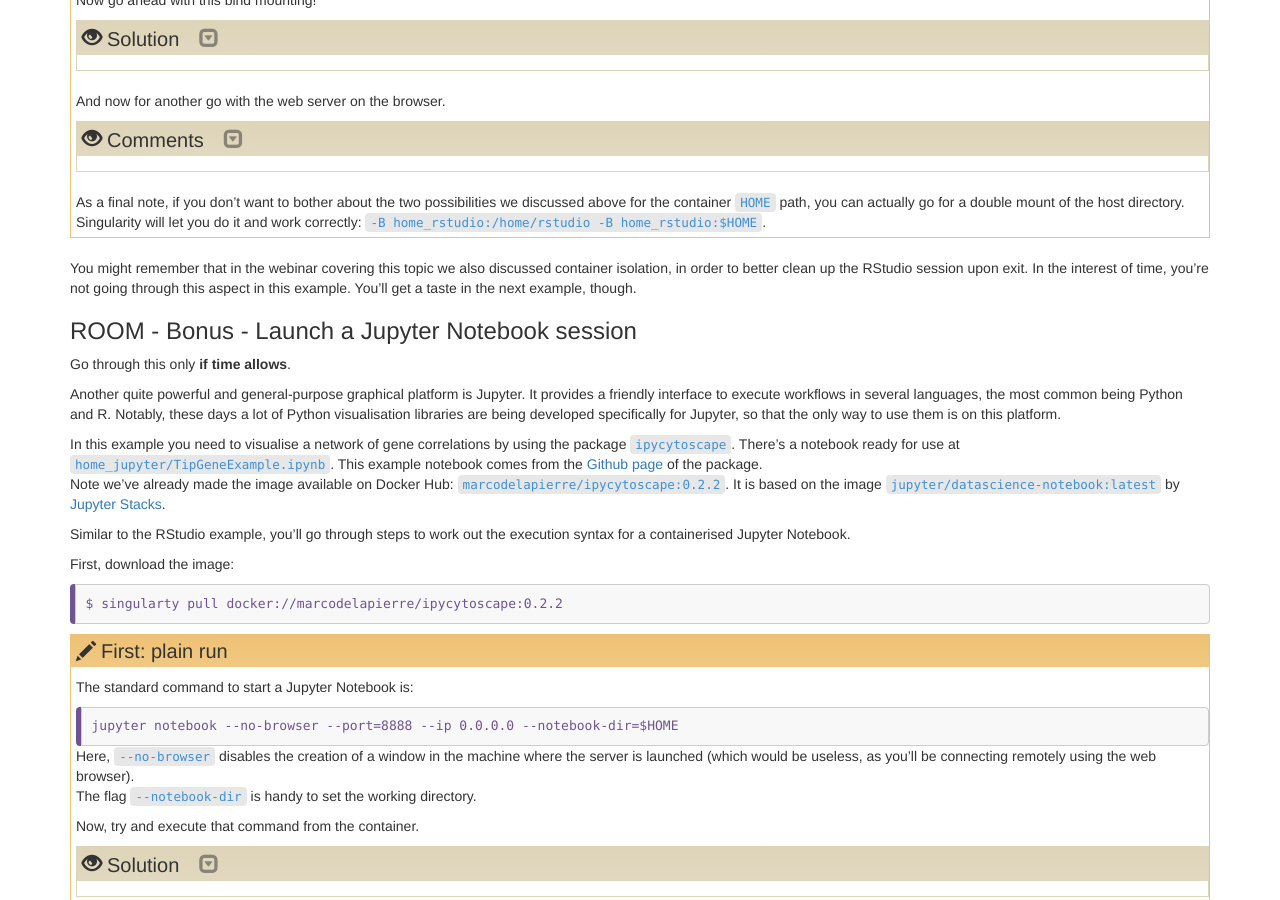
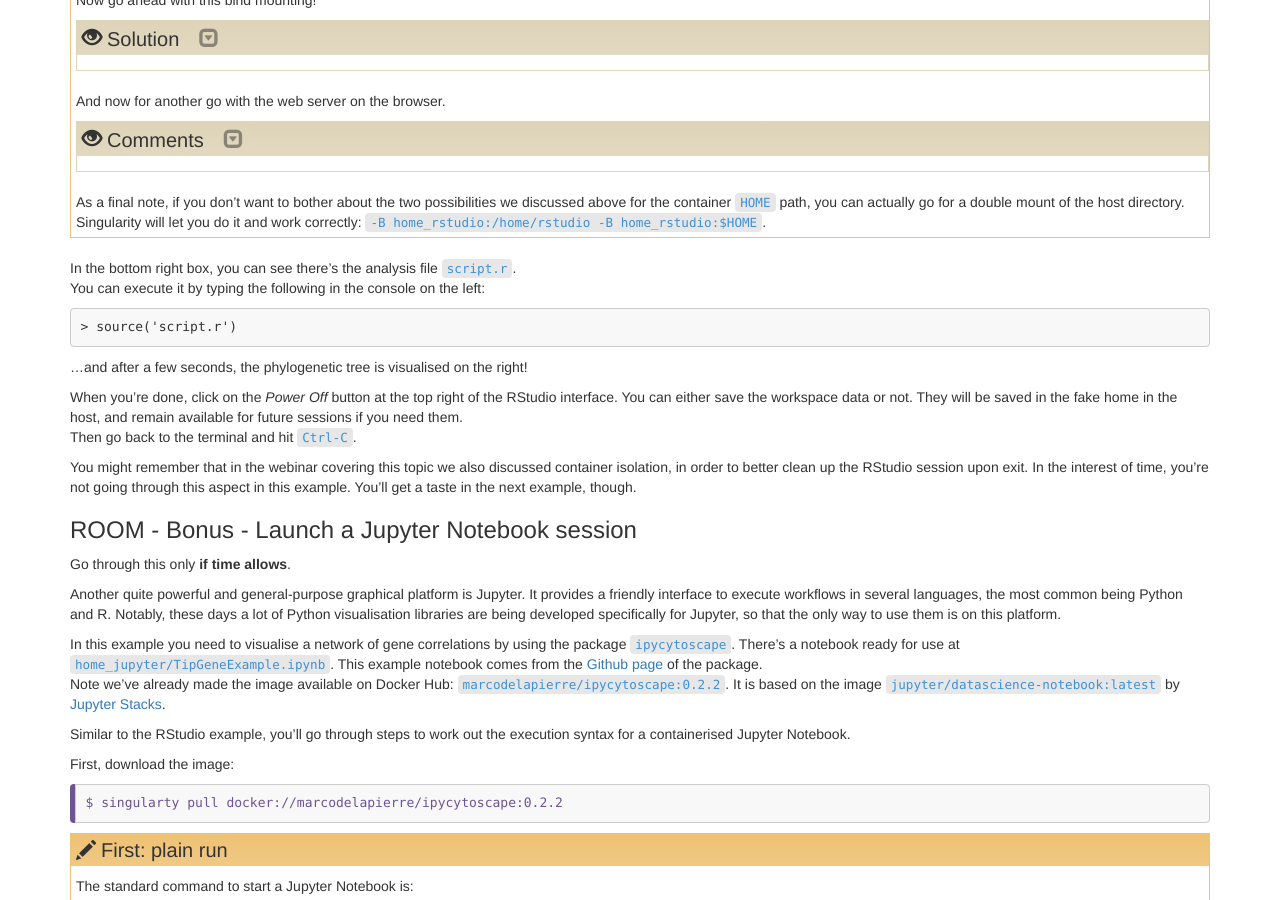
Before and after one commit to PawseySC/containers-bioinformatics-workshop, a Jekyll site: the page built from _episodes/4.graphical.md, in a window 1280 px wide and 900 px high, scrolled down 2829 px. Built offline with Jekyll 4.4.1, drawn with Linux system fonts in a browser that asks for light colours.

Commit message:
review s2: 4th edits

````diff
--- a/_episodes/4.graphical.md
+++ b/_episodes/4.graphical.md
@@ -226,24 +226,24 @@ At the end, you'll also be able to re-run the phylogenetic tree script you execu
 > > This time it seems to have worked.
 > >
 > > You are getting the RStudio interface... you have just spawned a working RStudio server!
-> >
-> > In the bottom right box, you can see there's the analysis file `script.r`.
-> > You can execute it by typing the following in the console on the left:
-> >
-> > ```
-> > > source('script.r')
-> > ```
-> > {: .R}
-> >
-> > ...and after a few seconds, the phylogenetic tree is visualised on the right!
-> >
-> > When you're done, click on the *Power Off* button at the top right of the RStudio interface.  You can either save the workspace data or not.  They will be saved in the fake home in the host, and remain available for future sessions if you need them.
-> > Then go back to the terminal and hit `Ctrl-C`.
 > {: .solution}
 >
 > As a final note, if you don't want to bother about the two possibilities we discussed above for the container `HOME` path, you can actually go for a double mount of the host directory.  Singularity will let you do it and work correctly: `-B home_rstudio:/home/rstudio -B home_rstudio:$HOME`.
 {: .challenge}
 
+
+In the bottom right box, you can see there's the analysis file `script.r`.
+You can execute it by typing the following in the console on the left:
+
+```
+> source('script.r')
+```
+{: .R}
+
+...and after a few seconds, the phylogenetic tree is visualised on the right!
+
+When you're done, click on the *Power Off* button at the top right of the RStudio interface.  You can either save the workspace data or not.  They will be saved in the fake home in the host, and remain available for future sessions if you need them.
+Then go back to the terminal and hit `Ctrl-C`.
 
 You might remember that in the webinar covering this topic we also discussed container isolation, in order to better clean up the RStudio session upon exit.  In the interest of time, you're not going through this aspect in this example.  You'll get a taste in the next example, though.
 
````
